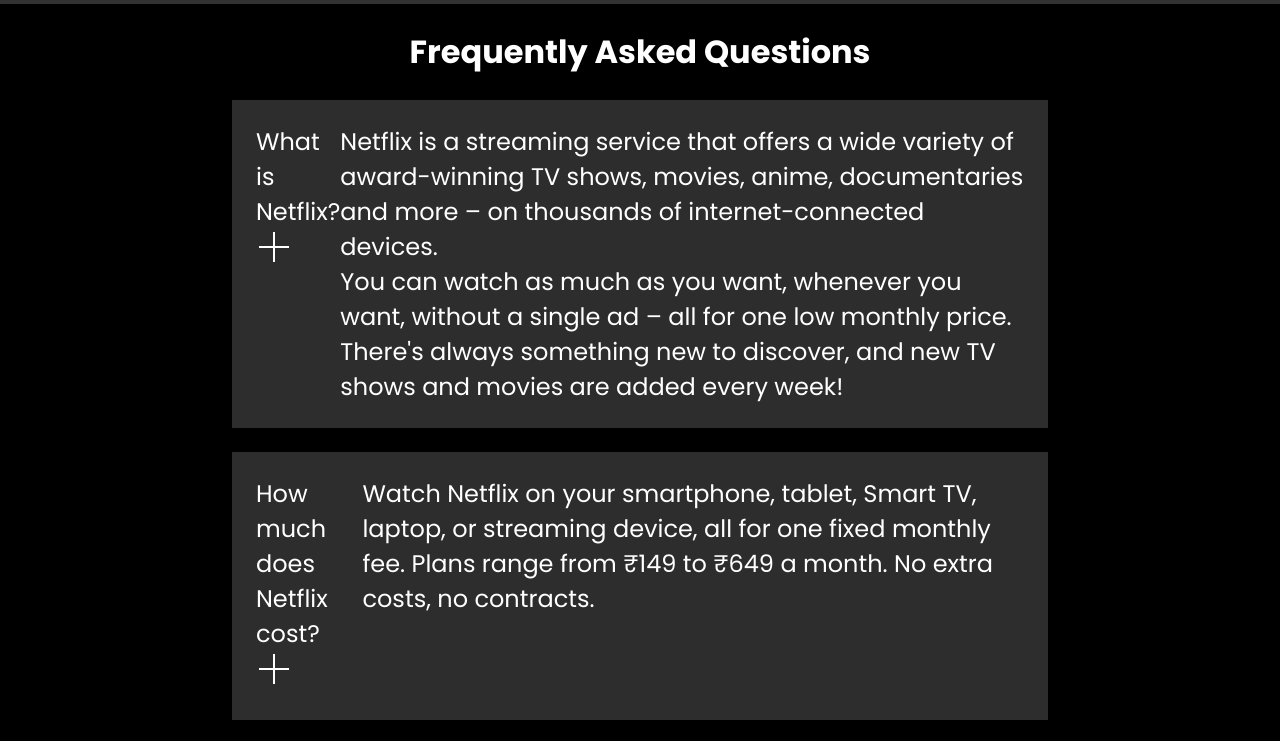
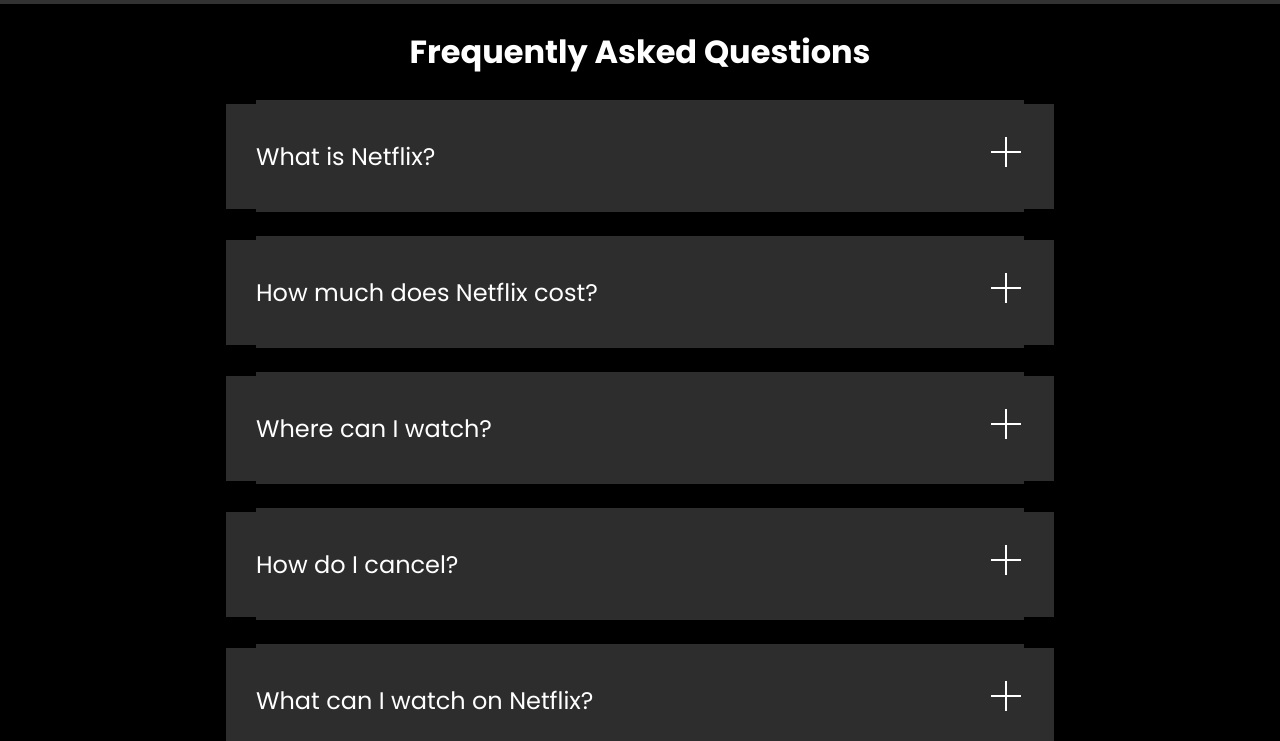
Before and after one commit to CosmicCoderX/Netflix_Clone, a plain HTML site: page index.html in a window 1280 px wide. Shown: the part 2732-3473 px from the top of the page. Drawn offline with Linux system fonts and the light colour scheme; a web font is replaced by a local one.

Commit message:
Update styles.css

```diff
--- a/styles.css
+++ b/styles.css
@@ -8,6 +8,7 @@
 
 body {
     background-color: black;
+    overflow-x: hidden;
 }
 
 .main {
@@ -213,22 +214,51 @@ section.first > div{
     filter: invert(1);
 }
 
-.faqbox:hover{
+.ques:hover{
     background-color: #414141;
     color: white;
 }
 
+.ans{
+    max-height: 0px;
+    width: 100%;
+    overflow: hidden;
+    transition: max-height 0.3s ease-out;
+}
+
+.faqbox.active .ans{
+    max-height: 300px;
+}
+
+
 .faqbox{
-    transition: all 1s ease-out;
+    min-height: 14vh;
+    width: 60vw;
+    display: flex;
+    align-items: center;
+    justify-content: center;
+    flex-direction: column;
+    background-color: #2d2d2d;
+    margin: 24px auto;
+}
+
+.ques{
+    background-color: #2d2d2d;
+    width: 60vw;
+    padding: 30px;
     font-size: 24px;
     display: flex;
+    align-items: center;
     justify-content: space-between;
+    cursor: pointer;
+    transition: all 0.3s ease-out;
+}
+
+.ans p{
     background-color: #2d2d2d;
-    padding: 24px;
-    max-width: 60vw;
-    margin: 24px auto;
-    cursor: pointer;
-
+    padding: 30px;
+    font-size: 24px;
+    border-top: 1px solid #000;
 }
 
 .faq-text{
```
